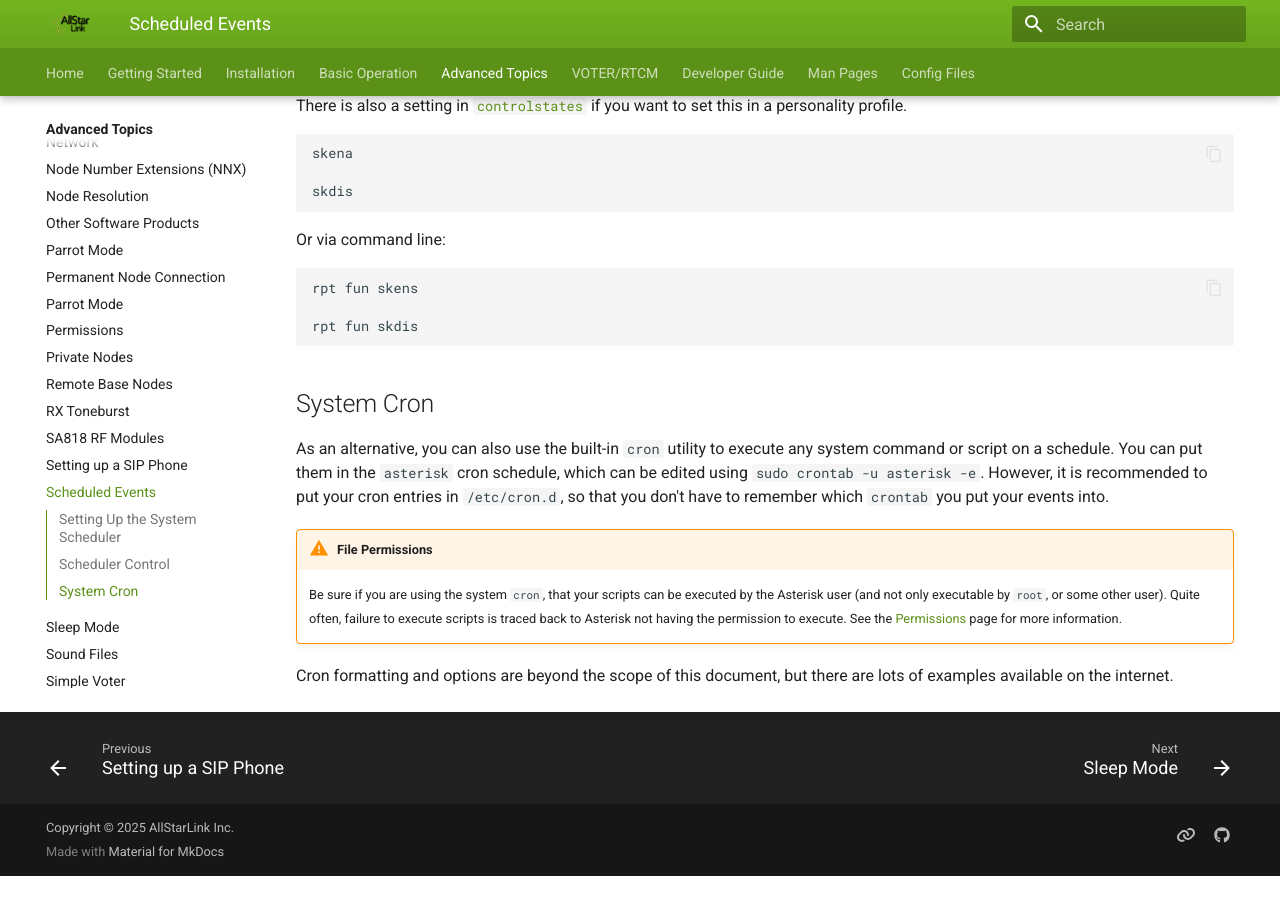
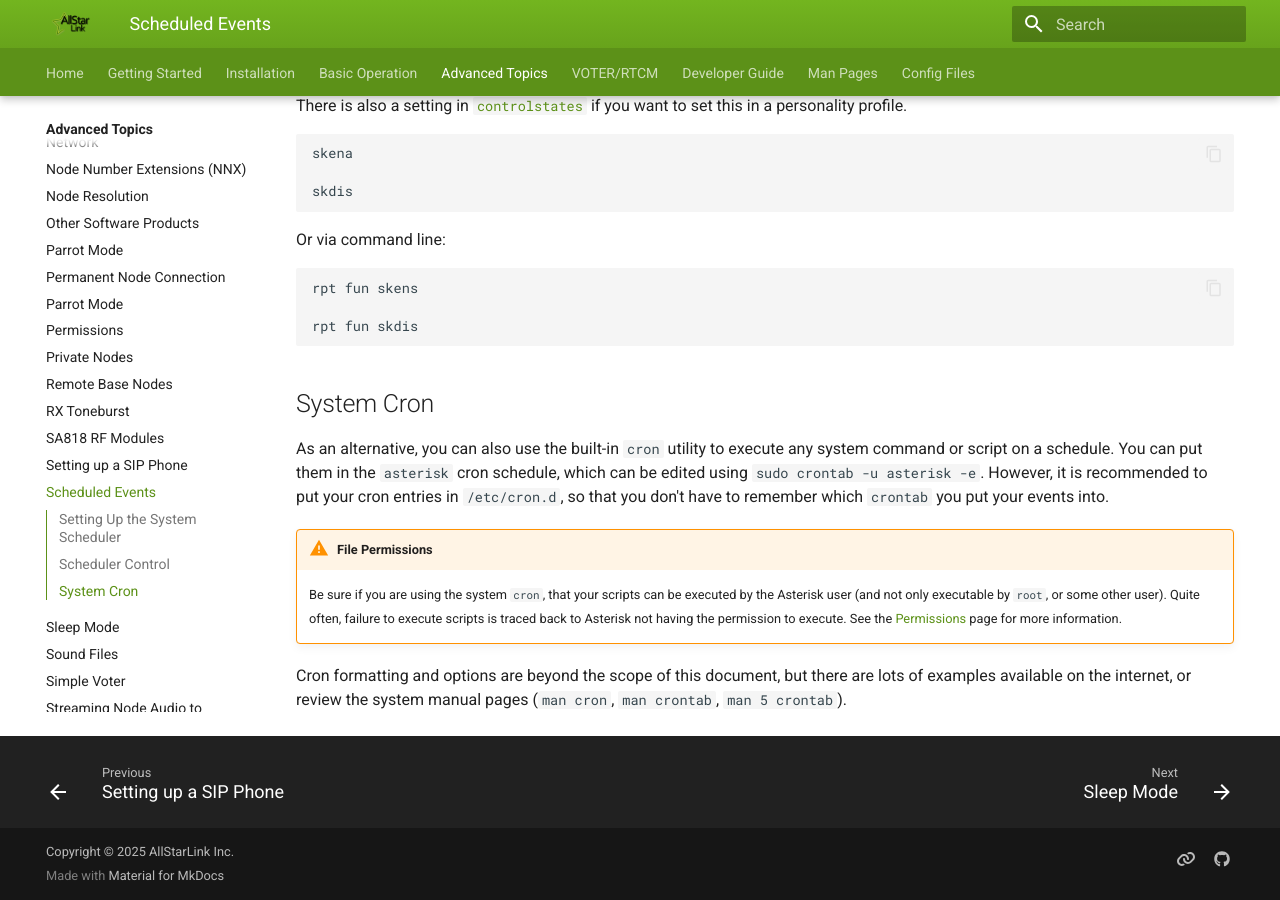
Before and after one commit to AllStarLink/ASL3-Manual, an MkDocs documentation site: the page built from docs/adv-topics/scheduler.md, in a window 1280 px wide and 900 px high, scrolled down 1789 px. Built offline with MkDocs 1.6.1 and Material for MkDocs 9.7.7, drawn with Linux system fonts in a browser that asks for light colours; before the commit the page ends 2665 px from its top, so only the background shows below that.

Commit message:
Add references to system man pages for cron.

```diff
--- a/docs/adv-topics/scheduler.md
+++ b/docs/adv-topics/scheduler.md
@@ -96,4 +96,4 @@ As an alternative, you can also use the built-in `cron` utility to execute any s
 !!! warning "File Permissions"
     Be sure if you are using the system `cron`, that your scripts can be executed by the Asterisk user (and not only executable by `root`, or some other user). Quite often, failure to execute scripts is traced back to Asterisk not having the permission to execute. See the [Permissions](./permissions.md) page for more information.
 
-Cron formatting and options are beyond the scope of this document, but there are lots of examples available on the internet.
+Cron formatting and options are beyond the scope of this document, but there are lots of examples available on the internet, or review the system manual pages (`man cron`, `man crontab`, `man 5 crontab`).
```
